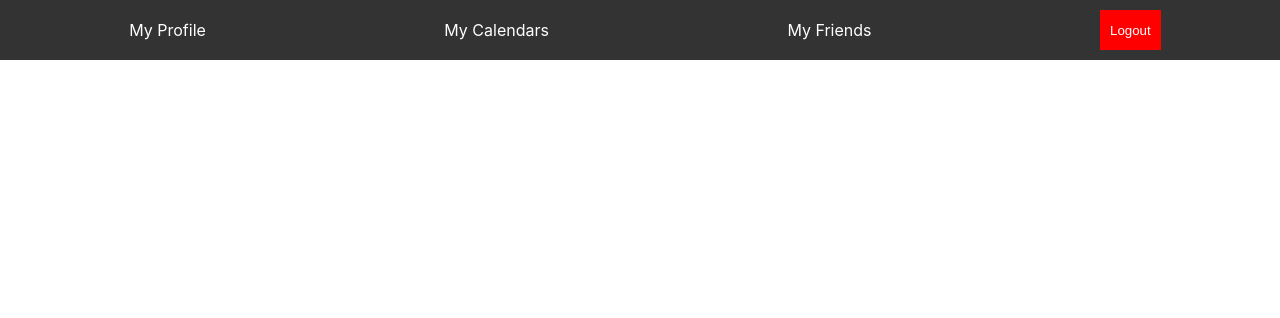
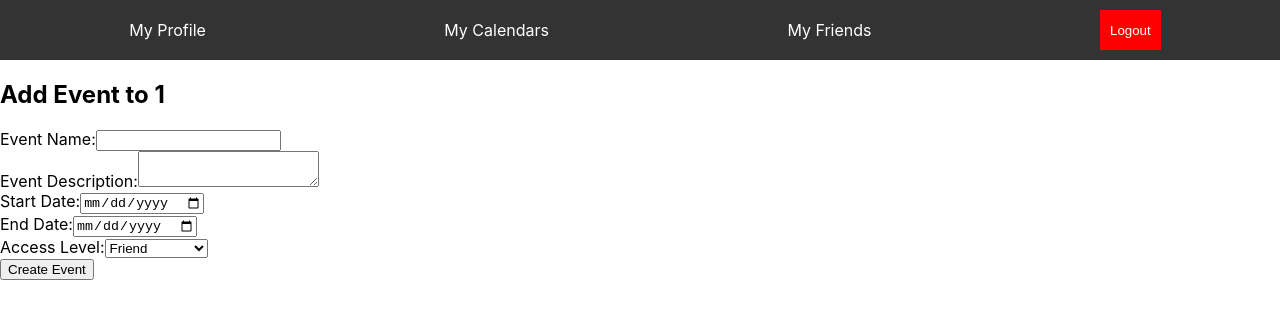
Before and after one commit to Miteru0/statusupReact, a React (Create React App) app: page /mycalendars/1/addevent in a window 1280 px wide. Shown: the top 318 px of the page. Built offline with nearby package versions, Linux system fonts and the light colour scheme; sample sign-in values are in the browser's storage.

Commit message:
Calendar feature

```diff
--- a/package.json
+++ b/package.json
@@ -6,6 +6,7 @@
     "axios": "^1.7.9",
     "cra-template": "1.2.0",
     "react": "^18.2.0",
+    "react-calendar": "^5.1.0",
     "react-dom": "^18.2.0",
     "react-router-dom": "^6.28.1",
     "react-scripts": "5.0.1",
--- /dev/null
+++ b/src/pages/AddEventPage.js
@@ -0,0 +1,118 @@
+import React, { useState } from 'react';
+import axios from '../axios';
+import { useNavigate, useParams } from 'react-router-dom';
+
+const AddEventPage = () => {
+  const { calendarname, username } = useParams();
+  const navigate = useNavigate();
+  const [eventName, setEventName] = useState('');
+  const [eventDescription, setEventDescription] = useState('');
+  const [eventStartDate, setEventStartDate] = useState('');
+  const [eventEndDate, setEventEndDate] = useState('');
+  const [accessLevel, setAccessLevel] = useState('FRIEND'); // Default access level is FRIEND
+  const [loading, setLoading] = useState(false);
+  const [errorMessage, setErrorMessage] = useState(null);
+
+  const handleSubmit = async (e) => {
+    e.preventDefault();
+    const token = localStorage.getItem('token');
+
+    if (!token) {
+      navigate('/login');
+      return;
+    }
+
+    setLoading(true);
+    setErrorMessage(null);
+    try {
+      const response = await axios.post(
+        `${process.env.REACT_APP_API_URL}/calendar/${username || 'me'}/${calendarname}`,
+        {
+          name: eventName,
+          startDate: eventStartDate,
+          endDate: eventEndDate,
+          description: eventDescription,
+          accessLevel: accessLevel, // Use the selected access level
+          notificationEnabled: false,
+        },
+        {
+          headers: {
+            Authorization: `Bearer ${token}`,
+          },
+        }
+      );
+      setLoading(false);
+      navigate(`/mycalendars/${calendarname}`);
+    } catch (err) {
+      setLoading(false);
+      setErrorMessage(err.response?.data?.message || 'Failed to create event.');
+      console.error('Error creating event:', err.response?.data || err.message);
+    }
+  };
+
+  return (
+    <div>
+      <h2>Add Event to {calendarname}</h2>
+      <form onSubmit={handleSubmit}>
+        <div>
+          <label>Event Name:</label>
+          <input
+            type="text"
+            value={eventName}
+            onChange={(e) => setEventName(e.target.value)}
+            required
+          />
+        </div>
+        <div>
+          <label>Event Description:</label>
+          <textarea
+            value={eventDescription}
+            onChange={(e) => setEventDescription(e.target.value)}
+            required
+          />
+        </div>
+        <div>
+          <label>Start Date:</label>
+          <input
+            type="date"
+            value={eventStartDate}
+            onChange={(e) => setEventStartDate(e.target.value)}
+            required
+          />
+        </div>
+        <div>
+          <label>End Date:</label>
+          <input
+            type="date"
+            value={eventEndDate}
+            onChange={(e) => setEventEndDate(e.target.value)}
+            required
+          />
+        </div>
+        <div>
+          <label>Access Level:</label>
+          <select
+            value={accessLevel}
+            onChange={(e) => setAccessLevel(e.target.value)}
+          >
+            <option value="FRIEND">Friend</option>
+            <option value="ACQUAINTANCE">Acquaintance</option>
+            <option value="NONE">None</option>
+          </select>
+        </div>
+        <button type="submit" disabled={loading}>
+          {loading ? 'Creating Event...' : 'Create Event'}
+        </button>
+      </form>
+
+      {/* Show error message if event creation fails */}
+      {errorMessage && (
+        <div style={{ color: 'red', marginTop: '10px' }}>
+          <strong>Error: </strong>{errorMessage}
+        </div>
+      )}
+    </div>
+  );
+};
+
+export default AddEventPage;
--- /dev/null
+++ b/src/pages/CalendarPage.js
@@ -0,0 +1,82 @@
+import React, { useEffect, useState } from 'react';
+import axios from '../axios';
+import { useParams, useNavigate } from 'react-router-dom';
+import Calendar from 'react-calendar'; // Import react-calendar
+import 'react-calendar/dist/Calendar.css'; // Import CSS for styling
+
+const CalendarPage = () => {
+  const { calendarname, username } = useParams(); // Get calendar and username from the URL
+  const navigate = useNavigate();
+  const [events, setEvents] = useState([]);
+  const [currentDate, setCurrentDate] = useState(new Date());
+  const [loading, setLoading] = useState(true);
+
+  useEffect(() => {
+    const fetchEvents = async () => {
+      const token = localStorage.getItem('token');
+      if (!token) {
+        navigate('/login'); // Redirect to login if token is missing
+        return;
+      }
+
+      try {
+        const response = await axios.get(
+          `${process.env.REACT_APP_API_URL}/calendar/${username || 'me'}/${calendarname}/events`,
+          {
+            headers: {
+              Authorization: `Bearer ${token}`,
+            },
+          }
+        );
+        setEvents(response.data); // Assuming the events data is returned from API
+        setLoading(false);
+      } catch (err) {
+        setLoading(false);
+        console.error('Failed to fetch events:', err.response?.data || err.message);
+      }
+    };
+
+    fetchEvents();
+  }, [calendarname, username, navigate]);
+
+  const handleDateChange = (date) => {
+    setCurrentDate(date); // Change the selected date
+  };
+
+  const getEventsForDate = (date) => {
+    const dateString = date.toISOString().split('T')[0]; // Convert date to YYYY-MM-DD format
+    return events.filter(event => event.startDate === dateString); // Filter events for that day
+  };
+
+  const renderEventDetails = (eventsForDay) => {
+    return eventsForDay.map((event, index) => (
+      <div key={index}>
+        <strong>{event.name}</strong> <br />
+        <em>{event.startDate}</em> <br />
+        {event.description && <p>{event.description}</p>}
+      </div>
+    ));
+  };
+
+  if (loading) return <p>Loading events...</p>;
+
+  return (
+    <div>
+      <h2>{calendarname}</h2>
+      <Calendar
+        onChange={handleDateChange}
+        value={currentDate}
+      />
+      <div>
+        <h3>Events for {currentDate.toLocaleDateString()}</h3>
+        {getEventsForDate(currentDate).length === 0 ? (
+          <p>No events for this day.</p>
+        ) : (
+          renderEventDetails(getEventsForDate(currentDate))
+        )}
+      </div>
+    </div>
+  );
+};
+
+export default CalendarPage;
--- a/src/pages/MyCalendars.js
+++ b/src/pages/MyCalendars.js
@@ -1,12 +1,44 @@
-// /src/pages/MyCalendars.js
-import React from 'react';
+import React, { useEffect, useState } from 'react';
+import axios from '../axios'; // Ensure you're using your axios instance
 import { Link } from 'react-router-dom';
 
 const MyCalendars = () => {
-  const calendars = [
-    { id: 1, name: 'Work Schedule' },
-    { id: 2, name: 'Family Events' },
-  ]; // Replace with API data when available
+  const [calendars, setCalendars] = useState([]);
+  const [loading, setLoading] = useState(true);
+  const [error, setError] = useState(null);
+
+  useEffect(() => {
+    const fetchCalendars = async () => {
+      const token = localStorage.getItem('token');
+      const username = localStorage.getItem('username'); // Ensure username is saved during login
+      if (!username) {
+        setError('Username not found in localStorage');
+        setLoading(false);
+        return;
+      }
+
+      try {
+        const response = await axios.get(
+          `${process.env.REACT_APP_API_URL}/calendar/${username}/calendars`,
+          {
+            headers: {
+              Authorization: `Bearer ${token}`,
+            },
+          }
+        );
+        setCalendars(response.data); // Assuming API returns a list of calendars
+        setLoading(false);
+      } catch (err) {
+        setError(err.response?.data || 'Failed to fetch calendars');
+        setLoading(false);
+      }
+    };
+
+    fetchCalendars();
+  }, []);
+
+  if (loading) return <p>Loading calendars...</p>;
+  if (error) return <p>Error: {error}</p>;
 
   return (
     <div>
@@ -14,7 +46,7 @@ const MyCalendars = () => {
       <ul>
         {calendars.map((calendar) => (
           <li key={calendar.id}>
-            <Link to={`/mycalendars/${calendar.id}`}>{calendar.name}</Link>
+            <Link to={`/mycalendars/${calendar.name}`}>{calendar.name}</Link>
           </li>
         ))}
       </ul>
--- a/src/routes/index.js
+++ b/src/routes/index.js
@@ -8,6 +8,8 @@ import MyFriends from '../pages/MyFriends';
 import PrivateRoute from '../components/PrivateRoute';
 import Navigator from '../components/Navigator';
 import VerifyPage from '../pages/VerifyPage';
+import CalendarPage from '../pages/CalendarPage'; // Import the CalendarPage
+import AddEventPage from '../pages/AddEventPage'; // Import the AddEventPage
 
 function AppRoutes() {
   return (
@@ -38,6 +40,22 @@ function AppRoutes() {
             </PrivateRoute>
           }
         />
+        <Route
+          path="/mycalendars/:calendarname"
+          element={
+            <PrivateRoute>
+              <CalendarPage />
+            </PrivateRoute>
+          }
+        />
+        <Route
+          path="/mycalendars/:calendarname/addevent"
+          element={
+            <PrivateRoute>
+              <AddEventPage />
+            </PrivateRoute>
+          }
+        />
         <Route path="/login" element={<LoginPage />} />
         <Route path="/register" element={<RegisterPage />} />
         <Route path="/register/verify" element={<VerifyPage />} />
```
Also changed, not shown: 1 other file (tests, documents, lock files or other folders).
